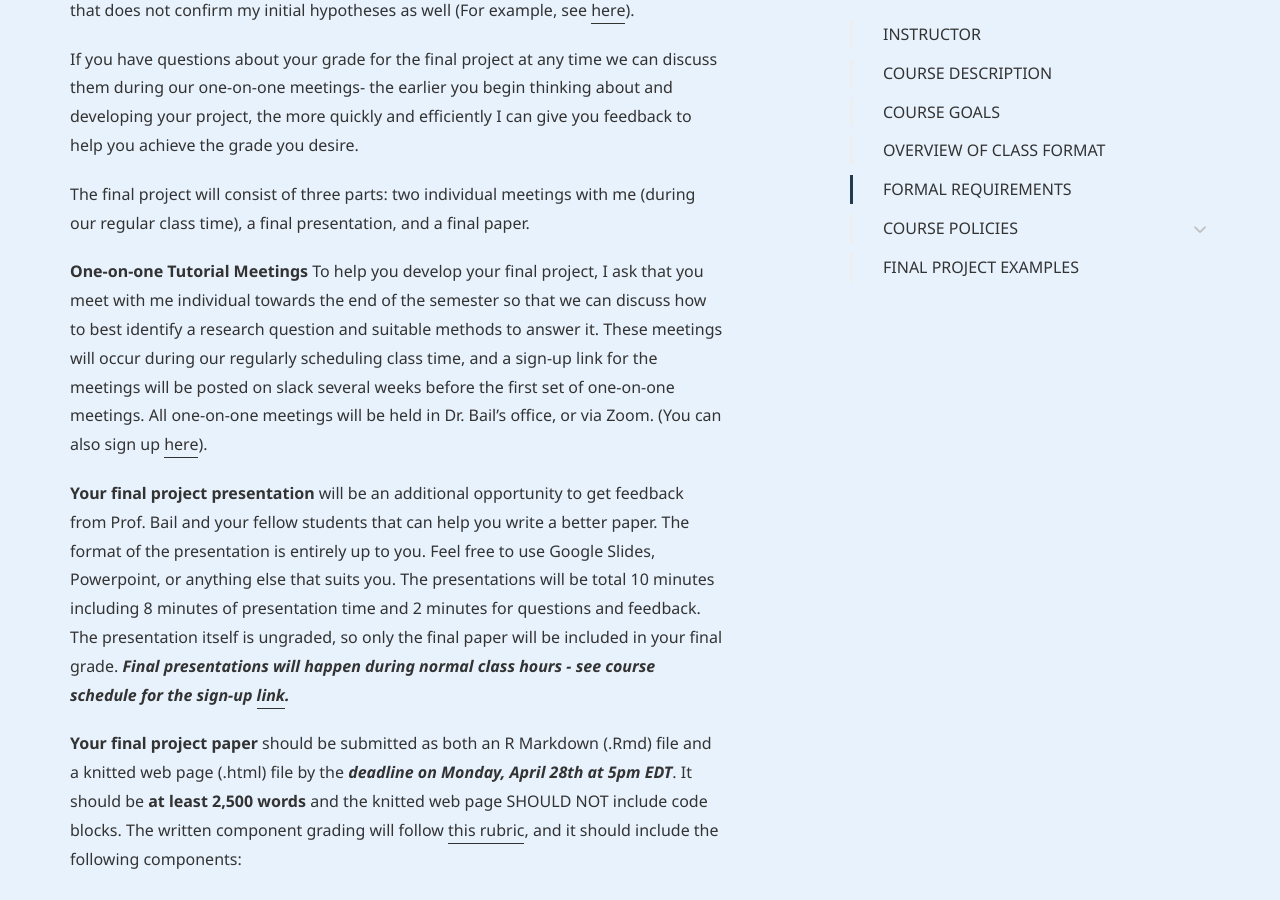
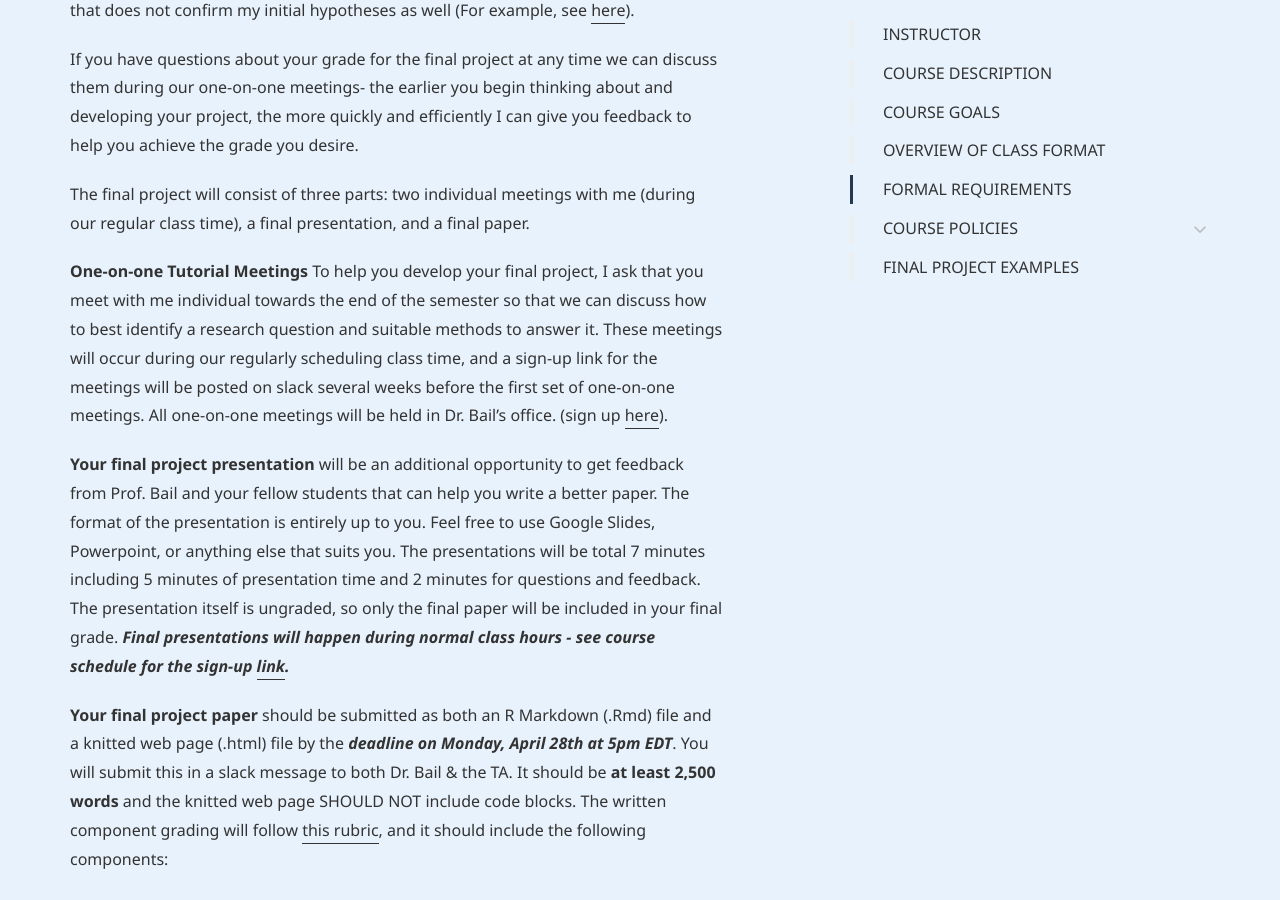
Before and after one commit to dssoc/dssoc.github.io, a Jekyll site: the page built from course.md, in a window 1280 px wide and 900 px high, scrolled down 6312 px. Built offline with Jekyll 4.4.1, drawn with Linux system fonts in a browser that asks for light colours; some web fonts are replaced.

Commit message:
Update course.md with final project presentation info

```diff
--- a/course.md
+++ b/course.md
@@ -121,12 +121,12 @@ If you have questions about your grade for the final project at any time we can
 
 The final project will consist of three parts: two individual meetings with me (during our regular class time), a final presentation, and a final paper.
 
-**One-on-one Tutorial Meetings** To help you develop your final project, I ask that you meet with me individual towards the end of the semester so that we can discuss how to best identify a research question and suitable methods to answer it. These meetings will occur during our regularly scheduling class time, and a sign-up link for the meetings will be posted on slack several weeks before the first set of one-on-one meetings. All one-on-one meetings will be held in Dr. Bail's office, or via Zoom. (You can also sign up [here](https://docs.google.com/document/d/1WQ0Z192UNhfOdJe18KxRMb5RVQi7CfnLxbry75TbFPc/edit?usp=sharing)).
+**One-on-one Tutorial Meetings** To help you develop your final project, I ask that you meet with me individual towards the end of the semester so that we can discuss how to best identify a research question and suitable methods to answer it. These meetings will occur during our regularly scheduling class time, and a sign-up link for the meetings will be posted on slack several weeks before the first set of one-on-one meetings. All one-on-one meetings will be held in Dr. Bail's office. (sign up [here](https://docs.google.com/document/d/1WQ0Z192UNhfOdJe18KxRMb5RVQi7CfnLxbry75TbFPc/edit?usp=sharing)).
 
-**Your final project presentation** will be an additional opportunity to get feedback from Prof. Bail and your fellow students that can help you write a better paper. The format of the presentation is entirely up to you. Feel free to use Google Slides, Powerpoint, or anything else that suits you. The presentations will be total 10 minutes including 8 minutes of presentation time and 2 minutes for questions and feedback. The presentation itself is ungraded, so only the final paper will be included in your final grade. ***Final presentations will happen during normal class hours - see course schedule for the sign-up [link](https://docs.google.com/document/d/1MyVdiTIgyfkM4HG12Tq21jOEAe0r3we-qONWHeqkz1o/edit?usp=sharing).***
+**Your final project presentation** will be an additional opportunity to get feedback from Prof. Bail and your fellow students that can help you write a better paper. The format of the presentation is entirely up to you. Feel free to use Google Slides, Powerpoint, or anything else that suits you. The presentations will be total 7 minutes including 5 minutes of presentation time and 2 minutes for questions and feedback. The presentation itself is ungraded, so only the final paper will be included in your final grade. ***Final presentations will happen during normal class hours - see course schedule for the sign-up [link](https://docs.google.com/document/d/1MyVdiTIgyfkM4HG12Tq21jOEAe0r3we-qONWHeqkz1o/edit?usp=sharing).***
 
 
-**Your final project paper** should be submitted as both an R Markdown (.Rmd) file and a knitted web page (.html) file by the ***deadline on Monday, April 28th at 5pm EDT***. It should be **at least 2,500 words** and the knitted web page SHOULD NOT include code blocks. The written component grading will follow [this rubric](https://docs.google.com/document/d/193_AZY56F-QWdsKxzuVv-0ZrMWwCvOqaXtgvRQbAYmM/edit?usp=sharing), and it should include the following components:
+**Your final project paper** should be submitted as both an R Markdown (.Rmd) file and a knitted web page (.html) file by the ***deadline on Monday, April 28th at 5pm EDT***. You will submit this in a slack message to both Dr. Bail & the TA. It should be **at least 2,500 words** and the knitted web page SHOULD NOT include code blocks. The written component grading will follow [this rubric](https://docs.google.com/document/d/193_AZY56F-QWdsKxzuVv-0ZrMWwCvOqaXtgvRQbAYmM/edit?usp=sharing), and it should include the following components:
 
 A) an introduction in which you ask the research question and explain why it is important;
 B) a section where you define key concepts in your study and present hypotheses to answer your research question;
```
